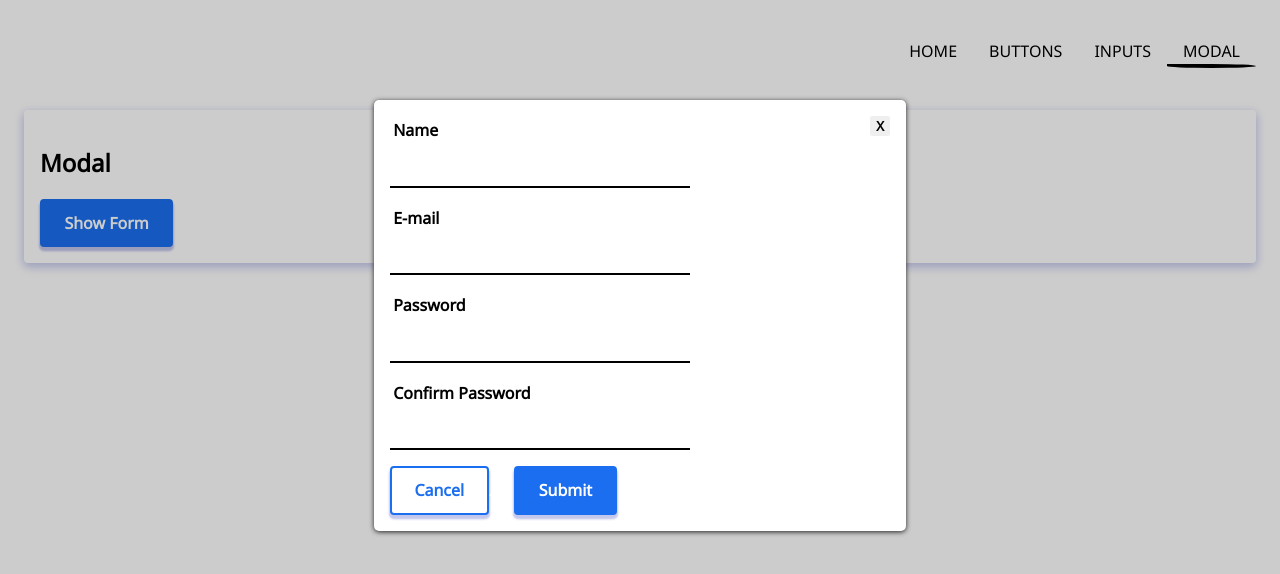
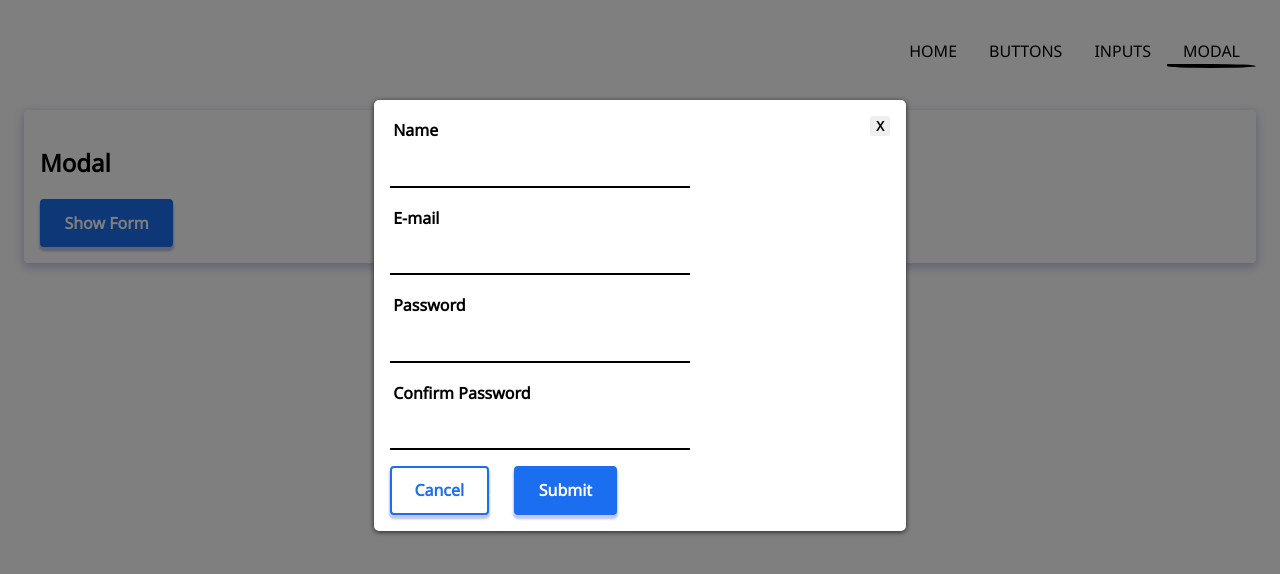
Before and after one commit to MichaelShawUK/ui-library, a React (Vite) app: page /modal in a window 1280 px wide. Both pictures are taken after a click on the button "Show Form". Shown: the top 574 px of the page. Built offline with nearby package versions, Linux system fonts and the light colour scheme.

Commit message:
Animate backdrop's opacity upon opening modal

```diff
--- a/src/components/Modal/Modal.tsx
+++ b/src/components/Modal/Modal.tsx
@@ -24,15 +24,20 @@ function Modal({ children, onClose }: Props) {
         <StyledModal>
           <motion.div
             className="modal"
-            initial={{ opacity: 0, y: 30 }}
-            animate={{ opacity: 1, y: 0 }}
+            initial={{ y: 40 }}
+            animate={{ y: 0 }}
+            transition={{ duration: 0.5, type: "spring", bounce: 0.5 }}
           >
             <button onClick={onClose} className="close-btn">
               X
             </button>
             {children}
           </motion.div>
-          <div className="backdrop" onClick={onClose}></div>
+          <motion.div
+            animate={{ opacity: [0, 0.5] }}
+            className="backdrop"
+            onClick={onClose}
+          ></motion.div>
         </StyledModal>,
         modalNode
       )}
--- a/src/components/Modal/StyledModal.ts
+++ b/src/components/Modal/StyledModal.ts
@@ -8,7 +8,7 @@ const StyledModal = styled.div`
   right: 0;
 
   .backdrop {
-    background-color: #0003;
+    background-color: #000f;
     height: 100vh;
     width: 100vw;
     position: absolute;
```
